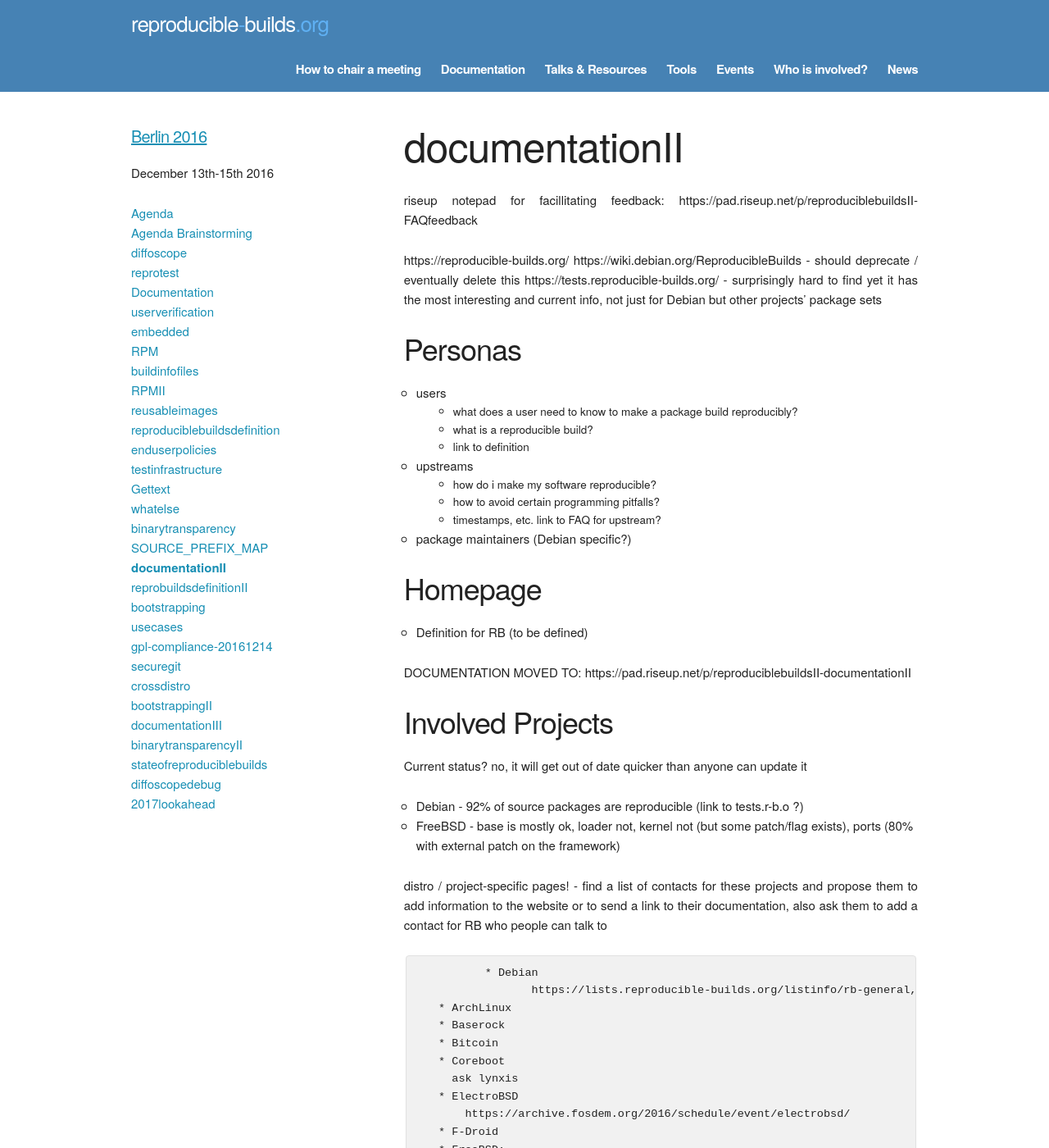
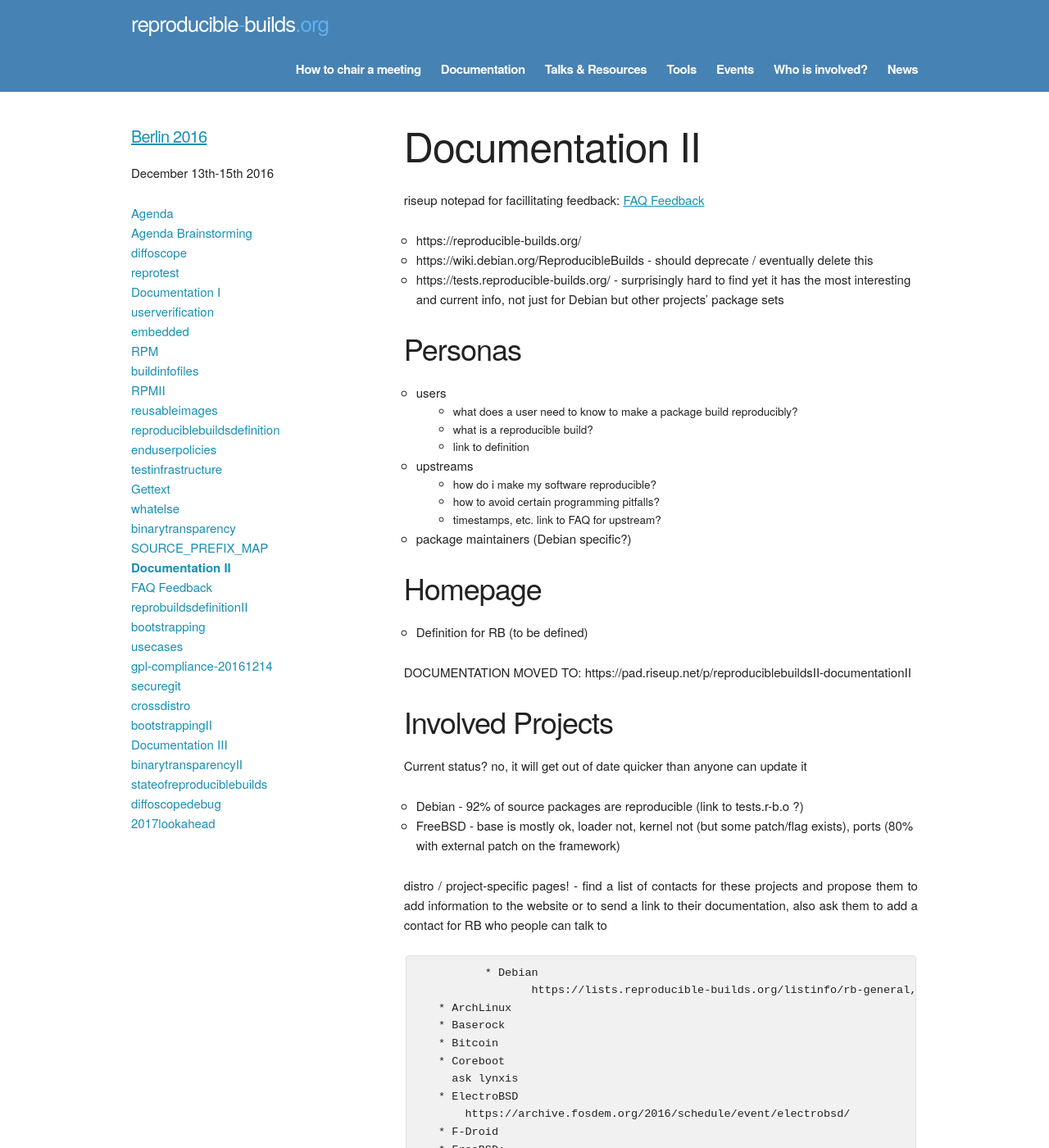
Before and after one commit to prototypefund/reproducible-website, a Jekyll site: the page built from _events/berlin2016/documentationII.md, in a window 1280 px wide and 1400 px high. Shown: the whole window at 82% size. Built offline with Jekyll 4.4.1, drawn with Linux system fonts in a browser that asks for light colours; some web fonts are replaced.

Commit message:
add FAQfeedback pad and do some formatting
Signed-off-by: Holger Levsen <holger@layer-acht.org>

```diff
--- a/_events/berlin2016/documentationII.md
+++ b/_events/berlin2016/documentationII.md
@@ -1,18 +1,18 @@
 ---
 layout: event_detail
-title: documentationII
+title: Documentation II
 event: berlin2016
 order: 190
 permalink: /events/berlin2016/documentationII/
 ---
 
 riseup notepad for facillitating feedback:
-    https://pad.riseup.net/p/reproduciblebuildsII-FAQfeedback
+    [FAQ Feedback]({{ "/events/berlin2016/FAQfeedback/" | prepend: site.baseurl }})
 
 
-https://reproducible-builds.org/
-https://wiki.debian.org/ReproducibleBuilds - should deprecate / eventually delete this
-https://tests.reproducible-builds.org/ - surprisingly hard to find yet it has the most interesting and current info, not just for Debian but other projects' package sets
+* https://reproducible-builds.org/
+* https://wiki.debian.org/ReproducibleBuilds - should deprecate / eventually delete this
+* https://tests.reproducible-builds.org/ - surprisingly hard to find yet it has the most interesting and current info, not just for Debian but other projects' package sets
 
 Personas
 --------
--- a/_events/berlin2016/documentationIII.md
+++ b/_events/berlin2016/documentationIII.md
@@ -1,6 +1,6 @@
 ---
 layout: event_detail
-title: documentationIII
+title: Documentation III
 event: berlin2016
 order: 270
 permalink: /events/berlin2016/documentationIII/
```
Also changed, not shown: _events/berlin2016/FAQfeedback.md (added, +160 -0 lines), _events/berlin2016/documentation.md (+6 -6 lines).
